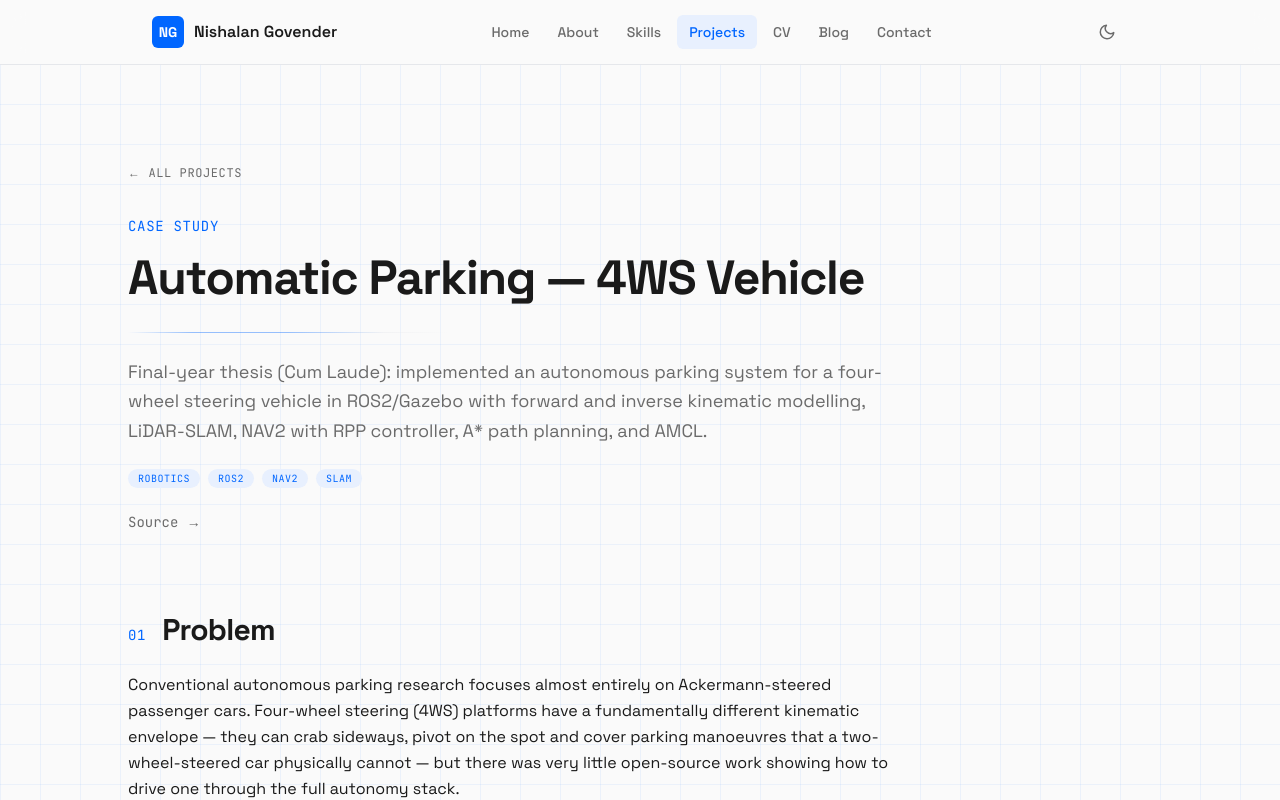
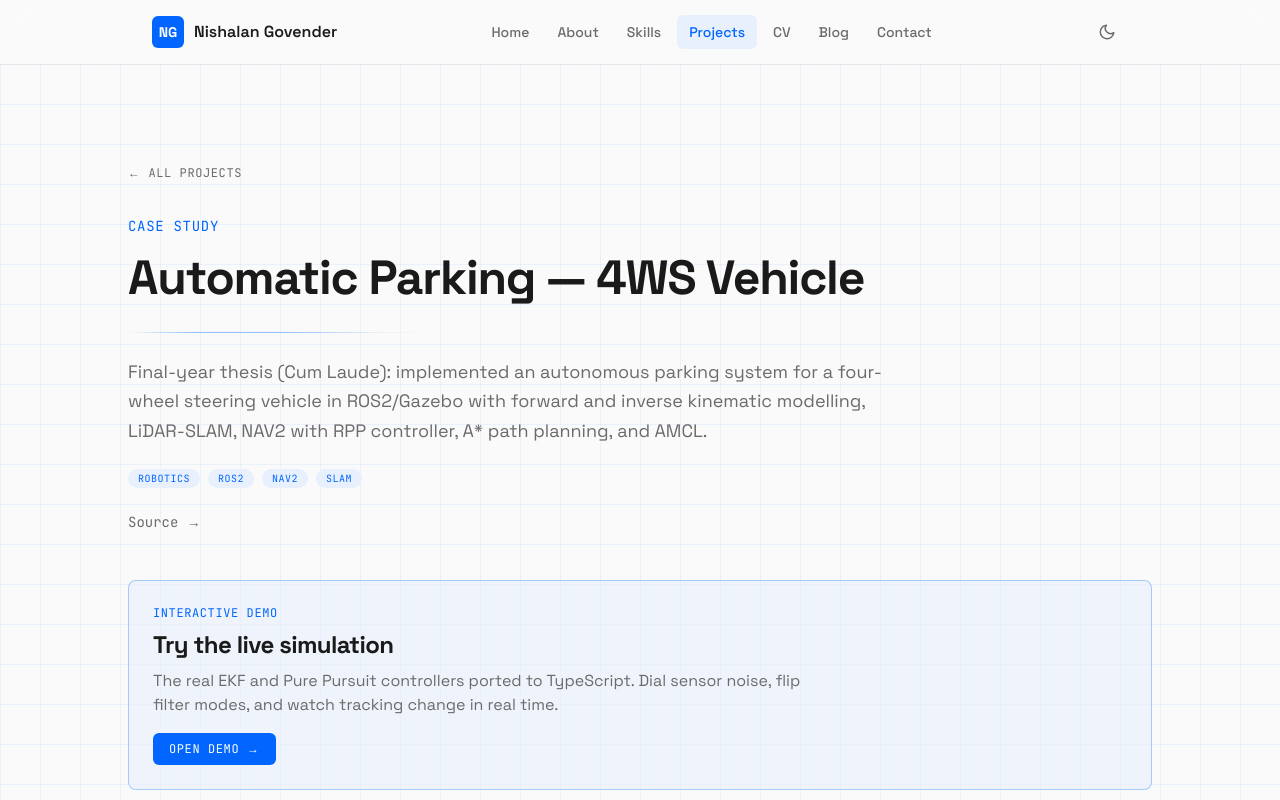
Before and after one commit to nishalangovender/nishalangovender.com, a Next.js app: page /projects/park-bot in a window 1280 px wide. Shown: the top 800 px of the page. Built offline with nearby package versions, Linux system fonts and the light colour scheme; no server answers.

Commit message:
feat: park-bot — promote to tier 1, wire live demo href, refresh case study copy

```diff
--- a/src/data/projects.ts
+++ b/src/data/projects.ts
@@ -155,7 +155,7 @@ const PROJECT_DEFINITIONS: Project[] = [
     tags: ["Robotics", "ROS2", "NAV2", "SLAM"],
     github: "https://github.com/nishalangovender/park_bot",
     featured: true,
-    interactiveDemoPlanned: true,
+    interactiveDemoHref: "/projects/park-bot/demo",
     caseStudy: {
       problem:
         "Conventional autonomous parking research focuses almost entirely on Ackermann-steered passenger cars. Four-wheel steering (4WS) platforms have a fundamentally different kinematic envelope — they can crab sideways, pivot on the spot and cover parking manoeuvres that a two-wheel-steered car physically cannot — but there was very little open-source work showing how to drive one through the full autonomy stack.\n\nFor my final-year Mechatronics thesis at Stellenbosch University I set out to close that gap: model a 4WS vehicle, simulate it inside the ROS2 / Gazebo stack, and make it autonomously park into a target spot using standard robotics building blocks (SLAM, a costmap, a path planner and a path-following controller).",
@@ -164,7 +164,7 @@ const PROJECT_DEFINITIONS: Project[] = [
       technicalDetails:
         "Modelled the 4WS vehicle with both forward kinematics (wheel angles + speeds → body velocity) and inverse kinematics (desired body twist → per-wheel commands), with the two front and two rear steering angles treated as independent inputs. The model supports the three canonical 4WS modes: conventional, crab and counter-steer.\n\nThe ROS2 graph runs sensor ingest (2D LiDAR, odometry), a slam_toolbox node producing a 2D occupancy grid, AMCL against that map, the NAV2 stack (costmap_2d, A* planner, RPP controller) and a custom mission node that picks between standard NAV2 goals and 4WS primitives based on the target pose relative to the vehicle. Gazebo provides the physics, sensors and world; RViz visualises the live plan, costmap, and trajectory.\n\nCode and launch files are open-sourced on GitHub with a minimal reproduction path — clone, build the workspace, and a single launch file brings the simulator, map, localisation and planner up together.",
       outcome:
-        "The thesis was awarded Cum Laude. The final system parks a simulated 4WS vehicle into pre-defined parking spots using a mix of NAV2-driven trajectories and 4WS-native manoeuvres, with live visualisation of the plan, costmap and vehicle pose in RViz.\n\nJust as importantly, it became the project where I got fluent in the ROS2 / NAV2 stack — which directly set up the production robotics work I took on straight afterwards at BATTALION Technologies. An improved version with a before/after comparison is planned as the interactive demo for Milestone 5.",
+        "The thesis was awarded Cum Laude. The final system parks a simulated 4WS vehicle into pre-defined parking spots using a mix of NAV2-driven trajectories and 4WS-native manoeuvres, with live visualisation of the plan, costmap and vehicle pose in RViz.\n\nJust as importantly, it became the project where I got fluent in the ROS2 / NAV2 stack — which directly set up the production robotics work I took on straight afterwards at BATTALION Technologies. A live TypeScript re-implementation of the 4WS kinematics and four scenarios — one per primitive — is available as an interactive demo, with the repo itself now polished to senior-engineer shape (CI, unit tests, docs, Docker).",
       techStack: [
         "ROS2",
         "Gazebo",
@@ -399,9 +399,9 @@ const PROJECT_ORDER: readonly string[] = [
   // Tier 1 — Live demos
   "path-following",
   "pen-plotter",
+  "park-bot",
   // Tier 2 — Robotics flagship
   "toyota-agv-fleet",
-  "park-bot",
   // Tier 3 — Full-stack flagship
   "nishos",
   "mergens-workshop",
```
